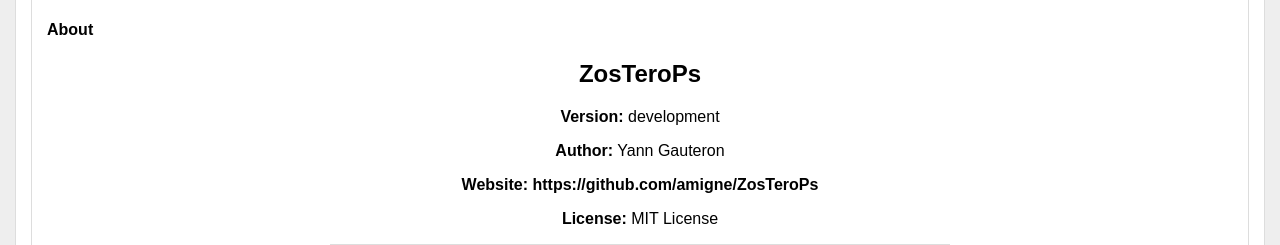
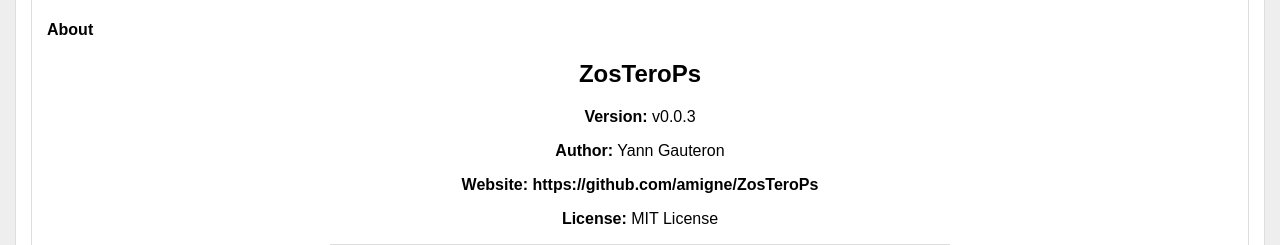
Before and after one commit to amigne/ZosTeroPs, a Django app: page /about/ in a window 1280 px wide. Shown: the part 121-366 px from the top of the page. Run offline with Django 3.2, Linux system fonts and the light colour scheme.

Commit message:
releasing v0.0.3

```diff
--- a/ztp/preprocessor.py
+++ b/ztp/preprocessor.py
@@ -32,7 +32,6 @@ class Preprocessor:
             expression = token[len(Preprocessor.START_TAG):-len(Preprocessor.END_TAG)].strip()
             match = re.match(r"^([A-Za-z0-9_]+)([\s.\[\]].*)?", expression)
             if not match:
-                print("No match")
                 # Invalid preprocessor expression. We silently copy the token
                 result += token
                 continue
@@ -173,7 +172,6 @@ class Preprocessor:
         return None
 
     def _process_HTTP_SERVER(self, expression):
-        print(f"expression = '{expression}'")
         if expression != 'HTTP_SERVER':
             # HTTP_SERVER expects no index and no keys
             return None
@@ -194,7 +192,6 @@ class Preprocessor:
 
         return f'{settings.ZTP_FIRMWARES_URL}'
 
-
     def _process_ZTP_PATH(self, expression):
         if expression != 'ZTP_PATH':
             # ZTP_PATH expects no index and no keys
--- a/ztp/templates/ztp/about.html
+++ b/ztp/templates/ztp/about.html
@@ -6,7 +6,7 @@
 {% block content %}
     <div class="about">
         <h2>ZosTeroPs</h2>
-        <p><strong>{% trans "Version:" %}</strong> {% trans "development" %}</p>
+        <p><strong>{% trans "Version:" %}</strong> v0.0.3</p>
         <p><strong>{% trans "Author:" %}</strong> Yann Gauteron</p>
         <p><strong>{% trans "Website:" %}</strong> <a href="https://github.com/amigne/ZosTeroPs" target="_blank">https://github.com/amigne/ZosTeroPs</a></p>
         <p><strong>{% trans "License:" %}</strong> {% trans "MIT License" %}</p>
```
Also changed, not shown: README.md, ztp/migrations/0005_configparameter_is_mandatory.py (added).
